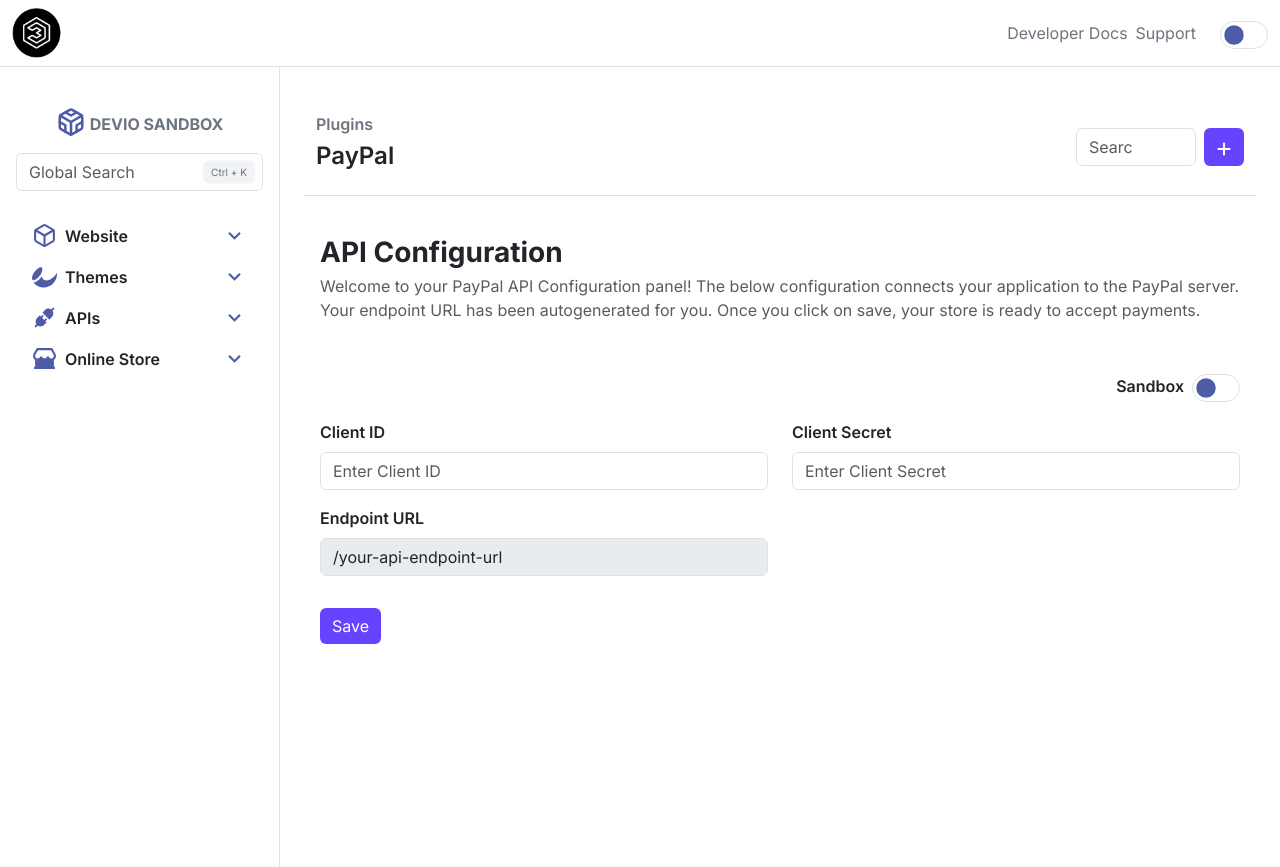
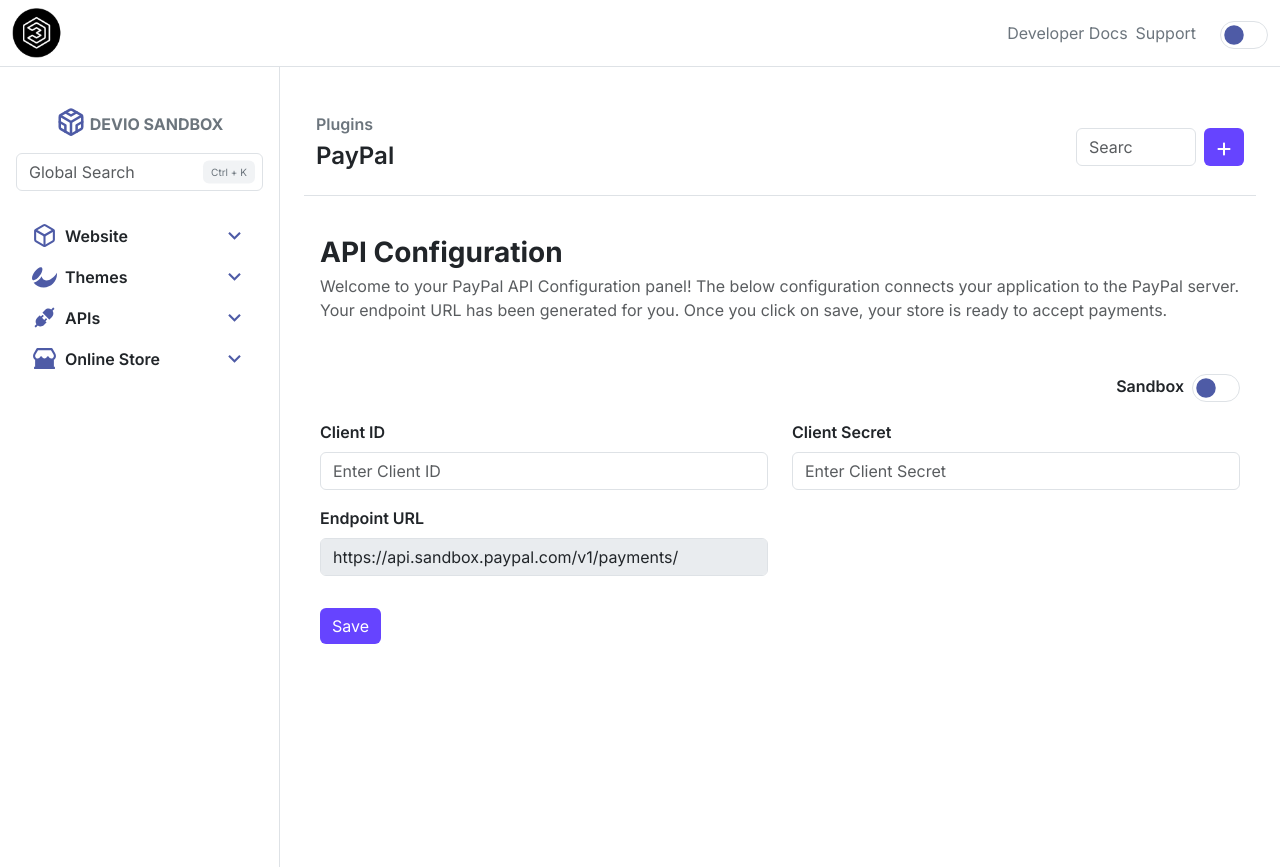
Before and after one commit to keatonmurray/devio-api-sandbox, a React (Vite) app in the folder panel/: page /plugin/paypal in a window 1280 px wide. Built offline with nearby package versions, Linux system fonts and the light colour scheme.

Commit message:
Added mode toggle

```diff
--- a/panel/src/pages/plugins/Plugins.jsx
+++ b/panel/src/pages/plugins/Plugins.jsx
@@ -11,7 +11,7 @@ const Plugins = () => {
             <div className="d-flex align-items-center justify-content-start py-md-4 p-3 flex-wrap">
                 <h3 className="section-heading-title fw-bold mb-1">API Configuration</h3>
                 <p className={`mb-0 ${isDark ? 'text-white' : 'text-muted'}`}>
-                    Welcome to your PayPal API Configuration panel! The below configuration connects your application to the PayPal server. Your endpoint URL has been autogenerated for you. Once you click on save, your store is ready to accept payments.
+                    Welcome to your PayPal API Configuration panel! The below configuration connects your application to the PayPal server. Your endpoint URL has been generated for you. Once you click on save, your store is ready to accept payments.
                 </p>
             </div>
             <form className="p-3">
@@ -55,7 +55,7 @@ const Plugins = () => {
                             className={`form-control ${isDark ? 'bg-card-dark text-white' : ''}`}
                             id="apiEndpoint"
                             name="apiEndpoint"
-                            value="/your-api-endpoint-url"
+                            value={`${isLive ? 'https://api.paypal.com' : 'https://api.sandbox.paypal.com'}/v1/payments/`}
                             disabled
                             readOnly
                         />
```
